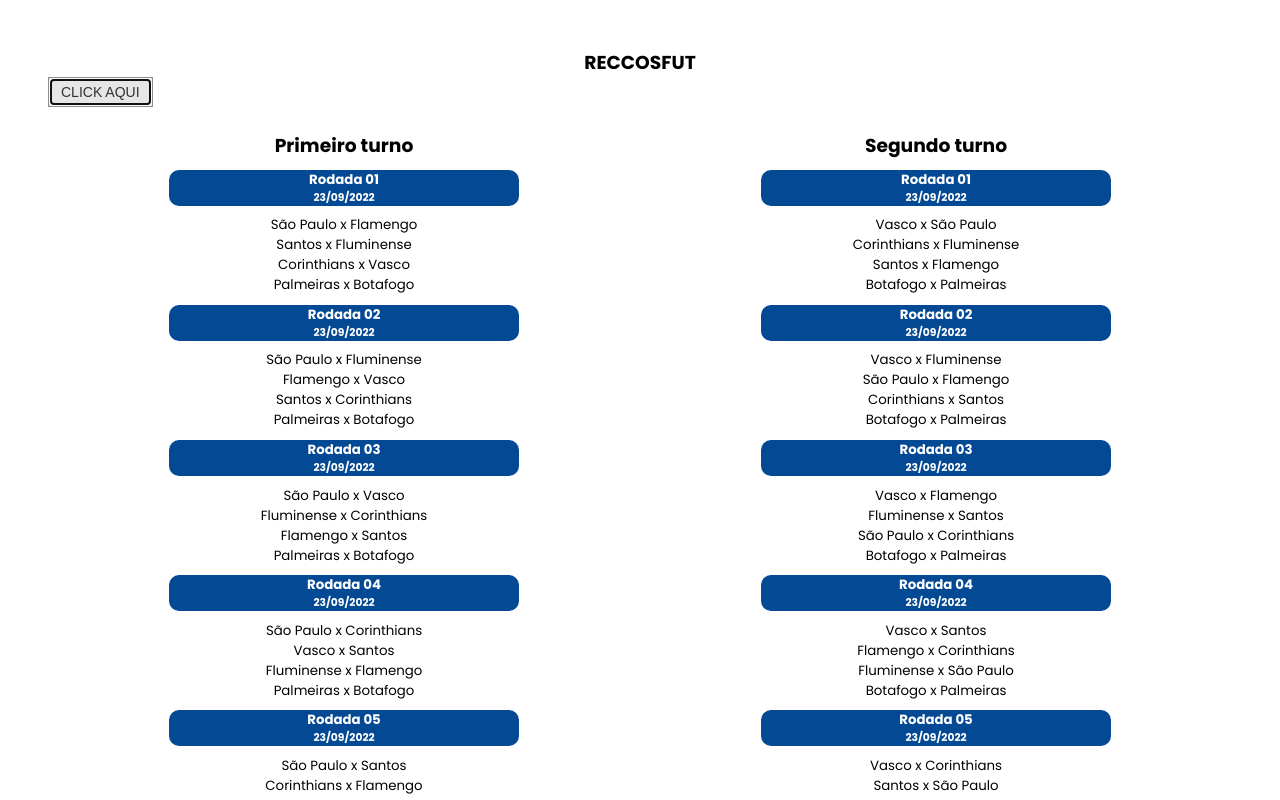
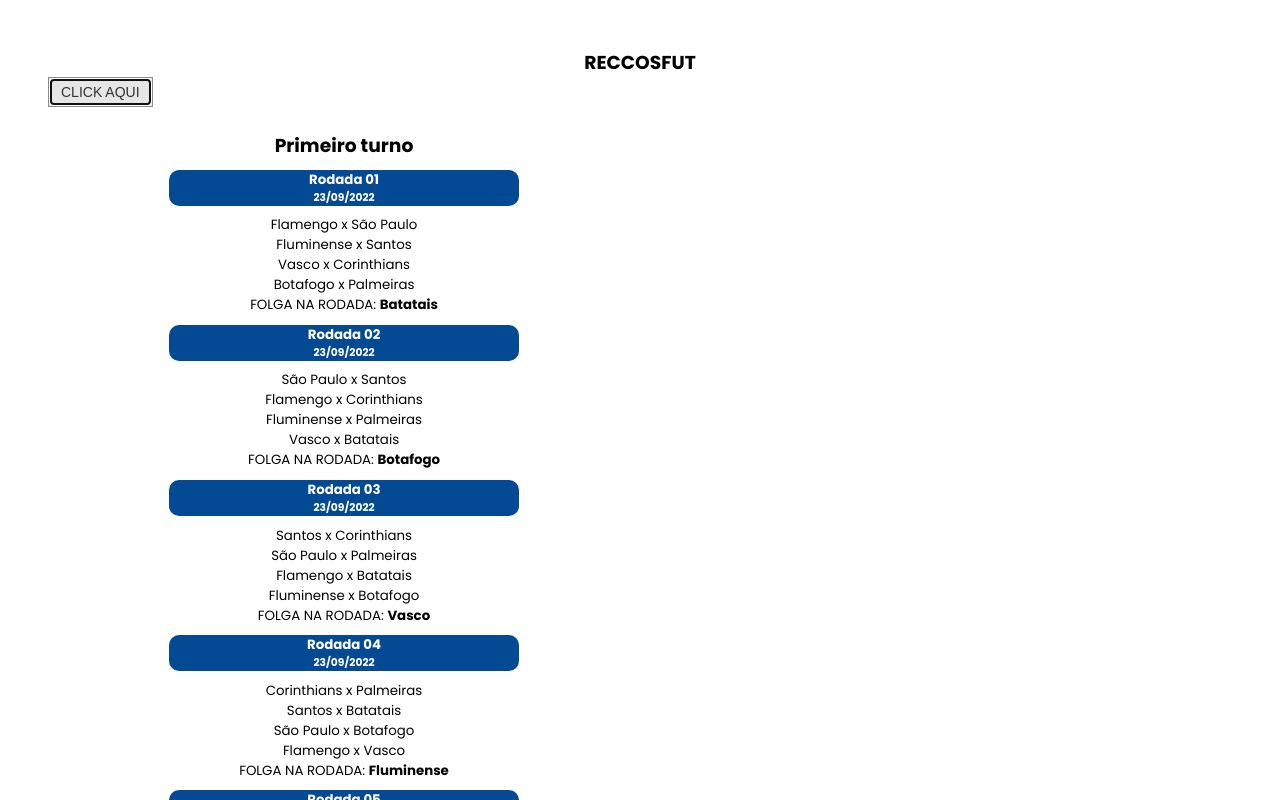
Before and after one commit to aledguedes/round_robin, an Angular app: page / in a window 1280 px wide. Both pictures are taken after a click on the button "CLICK AQUI". Shown: the top 800 px of the page. Built offline with nearby package versions, Linux system fonts and the light colour scheme.

Commit message:
2 files modified

```diff
--- a/src/app/app.component.html
+++ b/src/app/app.component.html
@@ -23,10 +23,13 @@
           <div *ngFor="let j of jogos.jogos">
             <small> {{ j.mandator }} x {{ j.visitor }}</small>
           </div>
+          <small class="my-3">
+            FOLGA NA RODADA: <strong>{{ jogos.folga }}</strong></small
+          >
         </div>
       </div>
     </div>
-    <div class="turn-B">
+    <!-- <div class="turn-B">
       <h3 class="text-center">Segundo turno</h3>
       <div *ngFor="let jogos of secondTurn; let i = index">
         <div class="grid-flex-center">
@@ -48,6 +51,6 @@
           </div>
         </div>
       </div>
-    </div>
+    </div> -->
   </div>
 </div>
--- a/src/app/app.component.ts
+++ b/src/app/app.component.ts
@@ -17,6 +17,7 @@
   ];
   firstTurn: any = [];
   secondTurn: any = [];
+  tm_folga: any;
   classificacao = {};
 
   gerar() {
@@ -30,29 +31,37 @@
       'Fluminense',
       'Vasco',
       'Botafogo',
+      'Batatais',
     ];
-    const lengthArray = time.length;
-    const time02 = time.splice(lengthArray / 2, Number.MAX_VALUE);
-    const time01 = time;
-    // console.log('ORIGINAL', time01, time02);
-    this.firstTurn = this.segundoTurno(time01, time02, lengthArray);
-    this.secondTurn = this.segundoTurno(time02, time01, lengthArray);
+    const lengthArray = time.length - 1;
+    console.log('lengthArray', lengthArray);
+    this.turnA(time, lengthArray);
   }
-/*
-  primeiroTruno(timeA, timeB, lengthArray) {
-    // console.log('PRIMEIRO TURNO', timeA, timeB, lengthArray);
+
+  turnA(times, lengthArray) {
+    console.log('PRIMEIRO TURNO', times, lengthArray);
+    let timeA,
+      timeB,
+      timeF,
+      bkpT = [],
+      tam = lengthArray / 2 - 1;
     const round: any = [];
     let mandator: any;
     let visitor: any;
     let i = 0;
     let k = 1;
+    timeA = times.splice(lengthArray / 2, Number.MAX_VALUE);
+    timeF = timeA.splice(timeA.length - 1, 1);
+    timeB = times;
 
     for (i = 0; i < lengthArray - 1; i++) {
       let rodada = k,
+        folga = timeF[0],
         dt_partida = new Date();
       round[i] = {
         rodada,
         dt_partida,
+        folga,
         jogos: [],
       };
       for (let j = 0; j < lengthArray / 2; j++) {
@@ -62,51 +71,16 @@
         round[i].jogos.push({
           mandator,
           visitor,
+          folga,
         });
       }
       k++;
-      const back1 = timeB.splice(0, 1); // BA
-      const back2 = timeA.splice(2, 1); //MG
-      timeA.splice(1, 0, back1[0]);
-      timeB.splice(2, 0, back2[0]);
+      bkpT = timeF;
+      timeF = timeA.splice(timeA.length - 1, 1);
+      timeB.splice(Number.MAX_VALUE, 0, bkpT[0]);
+      bkpT = timeB.splice(0, 1);
+      timeA.splice(0, 0, bkpT[0]);
     }
-    console.log('RESULT PRIMEIRO TURNO', round);
     this.firstTurn = round;
-    // return round;
-  }*/
-
-  segundoTurno(timeA, timeB, lengthArray) {
-    const round: any = [];
-    let mandator: any;
-    let visitor: any;
-    let i = 0;
-    let k = 1;
-
-    for (i = 0; i < lengthArray - 1; i++) {
-      let rodada = k,
-        dt_partida = new Date();
-      round[i] = {
-        rodada,
-        dt_partida,
-        jogos: [],
-      };
-      for (let j = 0; j < lengthArray / 2; j++) {
-        mandator = timeA[j];
-        visitor = timeB[j];
-
-        round[i].jogos.push({
-          mandator,
-          visitor,
-        });
-      }
-      k++;
-      const back1 = timeB.splice(0, 1); // BA
-      const back2 = timeA.splice(2, 1); //MG
-      timeA.splice(1, 0, back1[0]);
-      timeB.splice(2, 0, back2[0]);
-    }
-    console.log('RESULT SEGUNDO TURNO', round);
-    // this.secondTurn = round;
-    return round;
   }
 }
```
